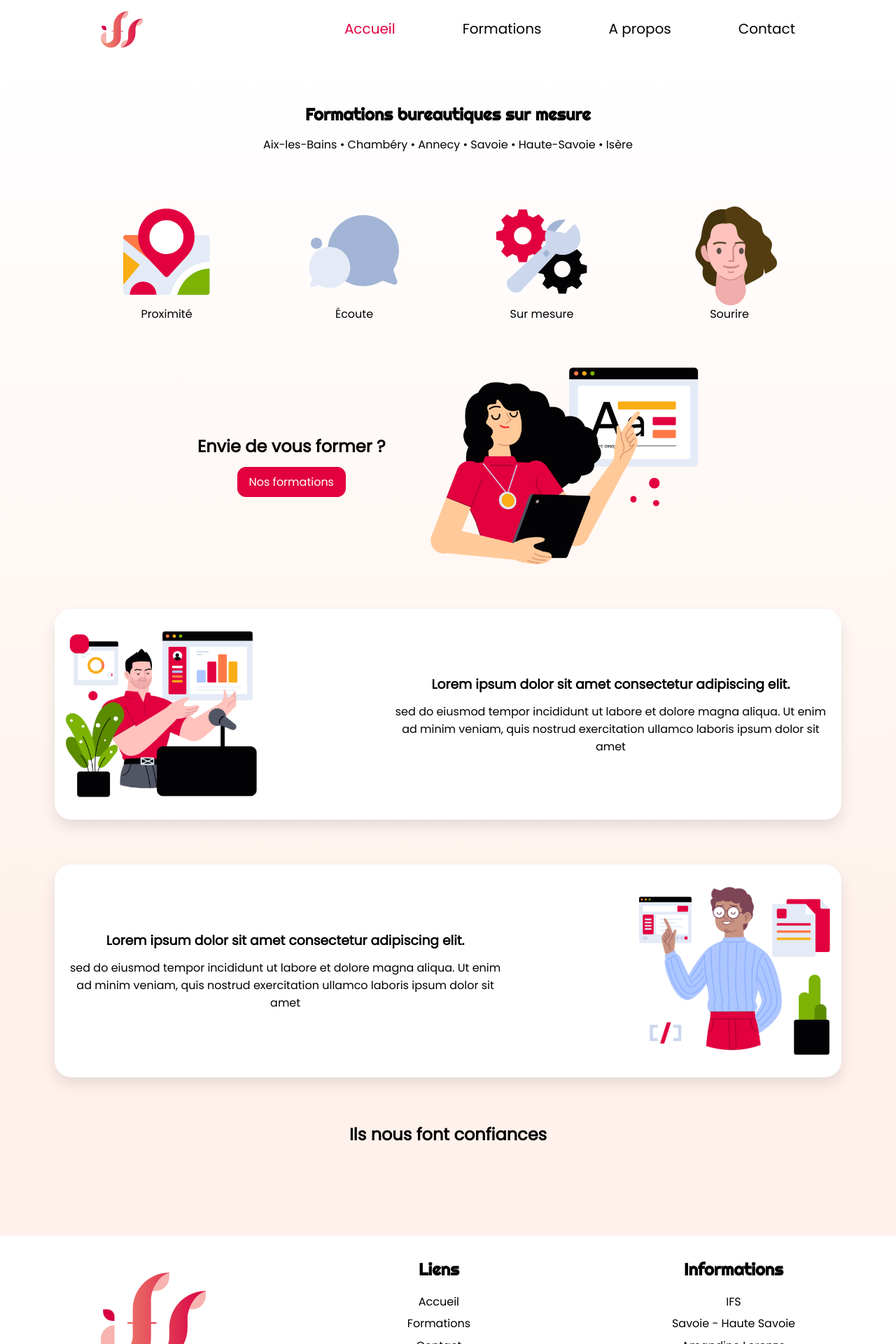
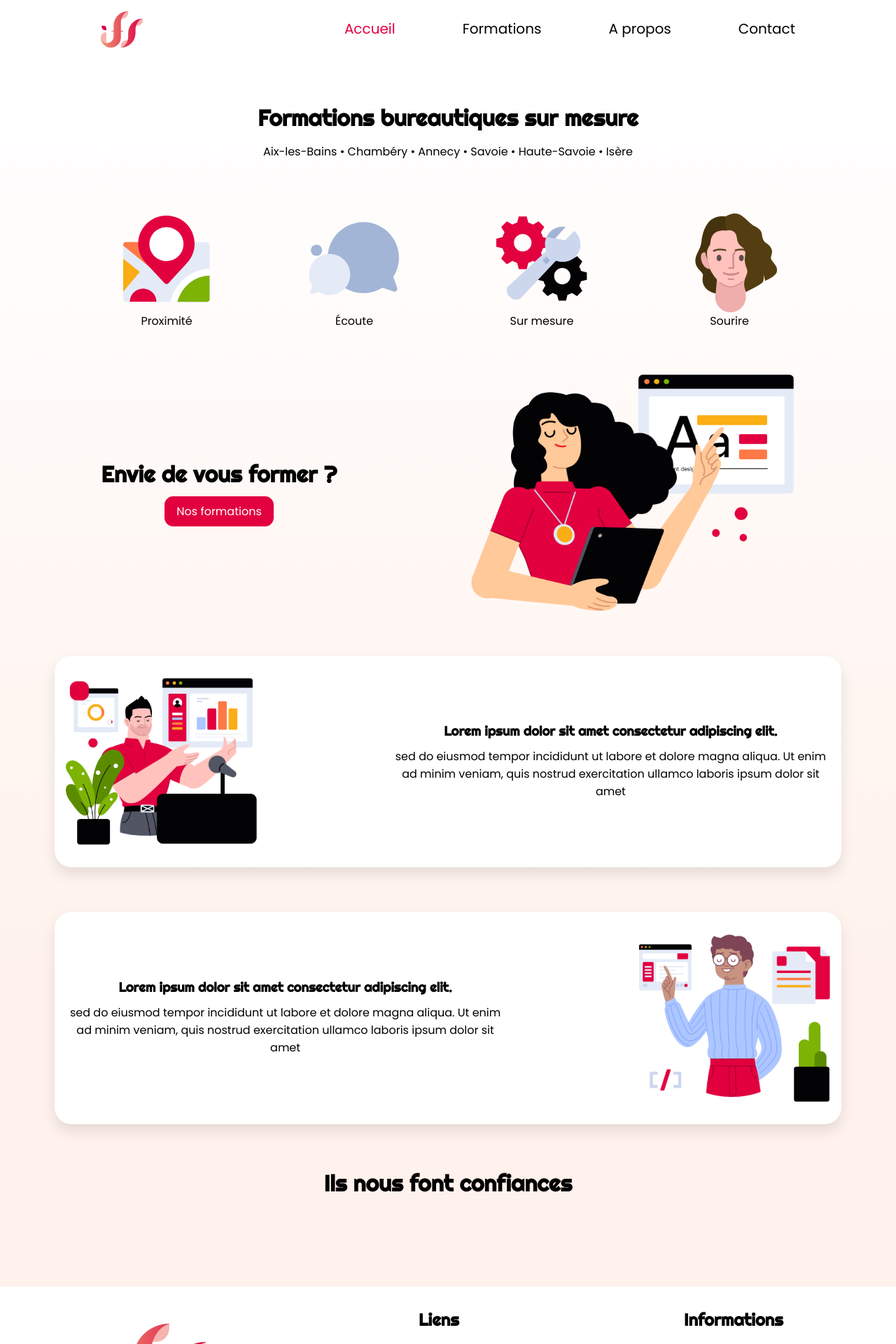
Before and after one commit to AZYxV/IFS73, a Vue app: page / in a window 1280 px wide. Shown: the top 1920 px of the page at 70% size. Built offline with nearby package versions, Linux system fonts and the light colour scheme.

Commit message:
fix some bugs

```diff
--- a/package.json
+++ b/package.json
@@ -20,7 +20,7 @@
     "@babel/eslint-parser": "^7.12.16",
     "@vue/cli-plugin-babel": "~5.0.0",
     "@vue/cli-plugin-eslint": "~5.0.0",
-    "@vue/cli-service": "^5.0.4",
+    "@vue/cli-service": "^5.0.5",
     "eslint": "^7.32.0",
     "eslint-plugin-vue": "^8.0.3",
     "node-sass": "^7.0.1",
--- a/src/App.vue
+++ b/src/App.vue
@@ -33,7 +33,7 @@ main{
   background: linear-gradient(0deg, rgba(255,241,235,1) 20%, rgba(255,255,255,1) 100%);
 }
 
-h1{
+h1, h2, h3{
   font-family: 'Righteous', cursive;
 }
 </style>
--- a/src/components/AccueilComponent.vue
+++ b/src/components/AccueilComponent.vue
@@ -154,8 +154,17 @@
         }
     }
 
+    .h2-confiance{
+        font-size: 1.5rem;
+    }
+
     @media (min-width: 768px) {
 
+        .div-title{
+            h1{
+                font-size: 2rem;
+            }
+        }
         .section-valeurs{
             grid-template-columns: repeat(4, 1fr);
             grid-template-rows: 1fr;
@@ -172,6 +181,11 @@
             align-items: center;
             justify-content: center;
             gap: 4rem;
+            &__div{
+                h2{
+                    font-size: 2rem;
+                }
+            }
             img{
                 display: block;
                 width: clamp(5rem, 40%, 100%);
@@ -190,15 +204,24 @@
                 }
             }
         }
+
+        .h2-confiance{
+            font-size: 2rem;
+        }
     }
 
     @media (min-width: 1024px) {
+
+        .section-formations{
+            gap: 12rem;
+        }
         .section-paragraphe{
             padding: 0 5%;
             &__bloc{
             gap: 12rem;
             }
         }
+
     }
 
     @media (min-width: 1440px) {
--- a/src/components/ContactComponent.vue
+++ b/src/components/ContactComponent.vue
@@ -147,6 +147,10 @@
         }
     }
 
+    h2{
+        font-size: 1.5rem;
+    }
+
     .section-contact{
         display: flex;
         flex-direction: column;
@@ -252,6 +256,10 @@
             }
         }
 
+        h2{
+        font-size: 2rem;
+    }
+
         .section-contact{
             iframe{
                 width: 30rem;
--- a/src/components/FormationsComponent.vue
+++ b/src/components/FormationsComponent.vue
@@ -36,7 +36,7 @@
             <img src="@/assets/formations/femme_formation.png" alt="illutration femme formation">
             <div class="section-contact__div">
                 <h2>Contactez nous !</h2>
-                <router-link class="router" to="/contact">Contact</router-link>
+                <router-link class="router" to="/contact">Accéder</router-link>
             </div>
         </section>
 
@@ -132,7 +132,7 @@ h2,h3{
     display: flex;
     justify-content: center;
     align-items: center;
-    gap: $gap-4;
+    gap: 12rem;
 
     img{
         display: none;
@@ -144,7 +144,9 @@ h2,h3{
       flex-direction: column;
       align-items: center;
       gap: 12px;
-
+      h2{
+        font-size: 1.5rem;
+      }
       .router{
         color: $primary-color;
         text-decoration: none;
@@ -205,6 +207,11 @@ h2,h3{
             height: auto;
             width: clamp(5rem, 30%, 100%);
         }
+        &__div{
+            h2{
+            font-size: 2rem;
+            }
+        }
     }
 
     .section-blocs{
```
Also changed, not shown: 1 other file (tests, documents, lock files or other folders). Lines whose indentation alone changed are shown as unchanged.
